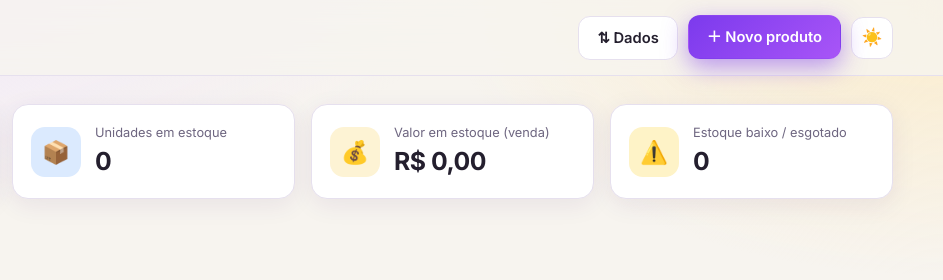
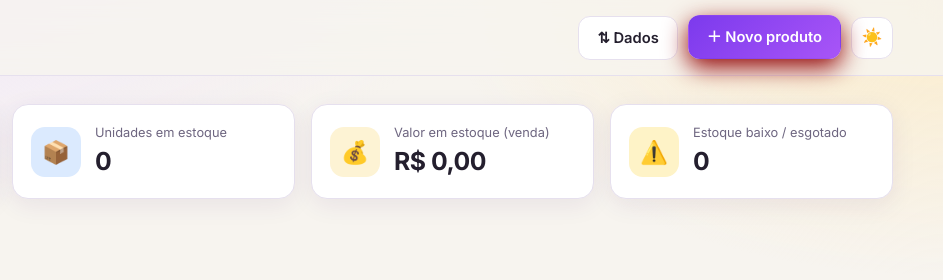
Before and after one commit to WandersondFarias/sistema-de-estoque-de-perfumaria, a plain HTML site: page index.html in a window 1280 px wide. In both pictures the pointer is over the button "＋ Novo produto". Shown: the top 280 px of the page, 337-1280 px from the left. Drawn offline with nearby package versions, Linux system fonts and the light colour scheme.

Commit message:
alterção  na cor  vermelho

```diff
--- a/style.css
+++ b/style.css
@@ -173,7 +173,7 @@ main {
 }
 
 .btn--primary:hover {
-  box-shadow: 0 8px 24px rgba(124, 58, 237, .5);
+  box-shadow: 0 8px 24px rgb(146, 3, 3);
   transform: translateY(-1px);
 }
 
```
